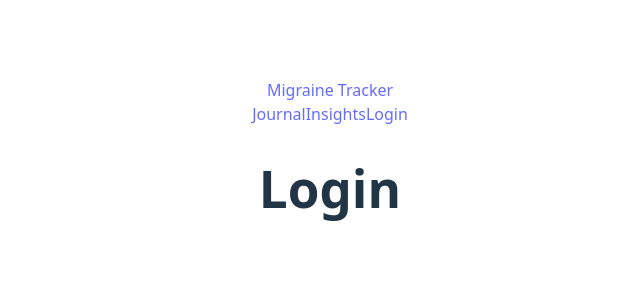
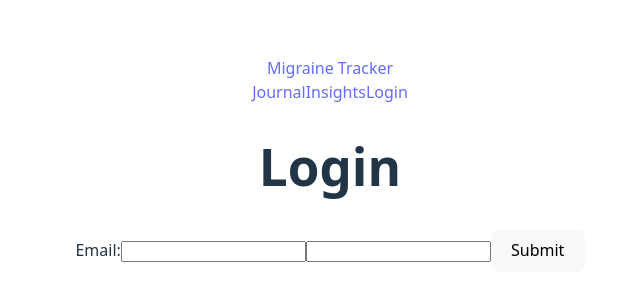
Before and after one commit to ErinKace/migraine-tracker, a React (Vite) app: page /login in a window 1280 px wide. Shown: the part 236-536 px from the top of the page, without its empty margins (310-950 px from the left). Built offline with nearby package versions, Linux system fonts and the light colour scheme.

Commit message:
created login form structure

```diff
--- a/src/pages/login/Login.tsx
+++ b/src/pages/login/Login.tsx
@@ -1,6 +1,25 @@
 function Login() {
+
+
+
+
     return (<div>
         <h1>Login</h1>
+        <form>
+            <label>Email:
+                <input
+                type="email"
+                id="email"
+                name="email"/>
+            </label>
+            <label>
+                <input
+                type="password"
+                id="password"
+                name="password"/>
+            </label>
+            <button type="submit">Submit</button>
+        </form>
     </div>)
 }
 
```
